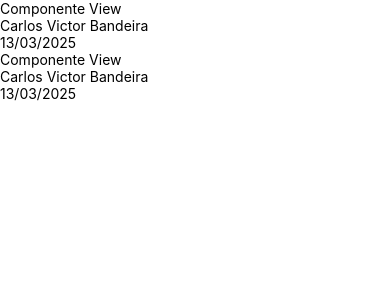
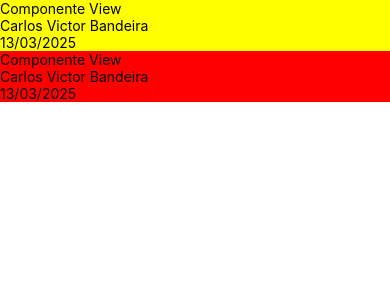
Before and after one commit to csvbandeira/programacao-mobile, a React Native app in the folder myApp/: screen / in a window 390 px wide. Shown: the top 300 px of the page. Built offline with nearby package versions, Linux system fonts and the light colour scheme.

Commit message:
desafio 02 pt 2

```diff
--- a/myApp/App.js
+++ b/myApp/App.js
@@ -1,21 +1,22 @@
 import React from "react";
 import { View, Text } from "react-native";
 
-const App = () => {
+function App() {
   return (
-    <View>
-      <View>
+    <View style={{ backgroundColor: "blue" }}>
+      <View style={{ backgroundColor: "yellow" }}>
+        <Text></Text>
         <Text>Componente View</Text>
         <Text>Carlos Victor Bandeira</Text>
         <Text>13/03/2025</Text>
       </View>
-      <View>
+      <View style={{ backgroundColor: "red" }}>
         <Text>Componente View</Text>
         <Text>Carlos Victor Bandeira</Text>
         <Text>13/03/2025</Text>
       </View>
     </View>
   );
-};
+}
 
 export default App;
```
